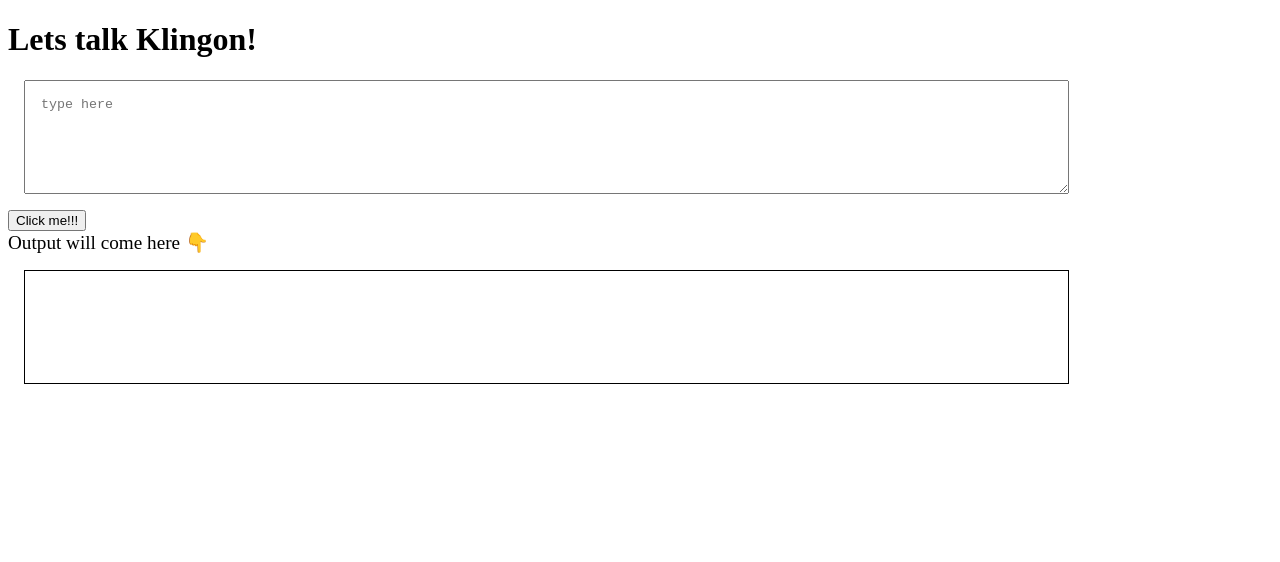
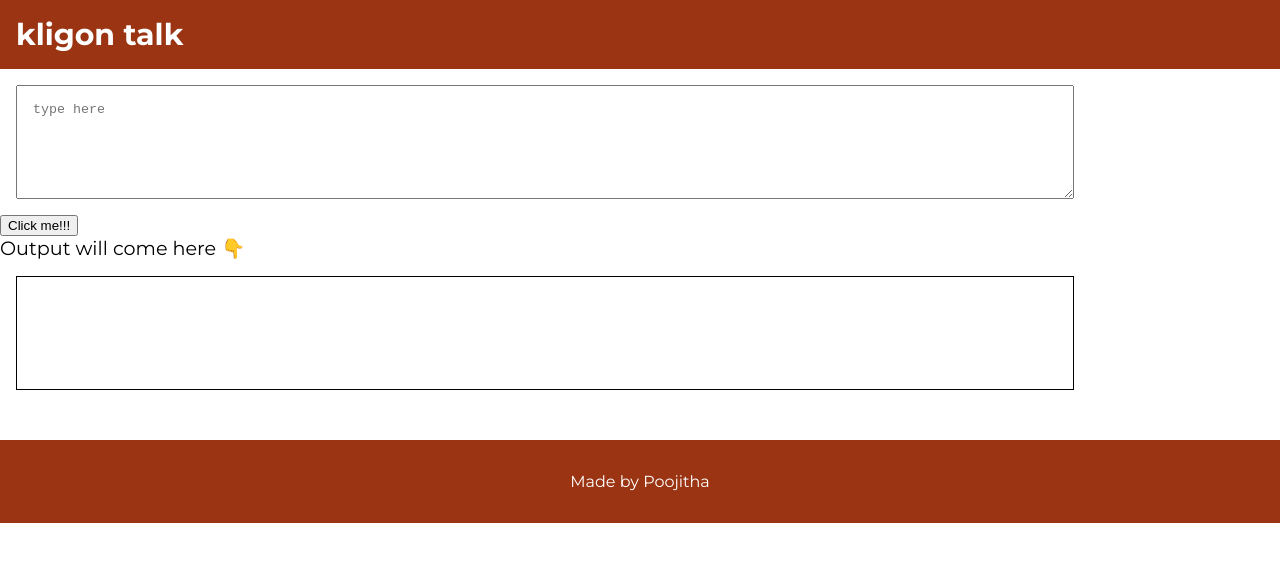
Before and after one commit to poojithaaprakash/Klingon-speak, a plain HTML site: page index.html in a window 1280 px wide. Drawn offline with Linux system fonts and the light colour scheme.

Commit message:
css added

```diff
--- a/index.html
+++ b/index.html
@@ -4,32 +4,25 @@
     <meta charset="UTF-8">
     <meta http-equiv="X-UA-Compatible" content="IE=edge">
     <meta name="viewport" content="width=device-width, initial-scale=1.0">
+    <link href="style.css" rel="stylesheet">
     <title>Klingon Talk</title>
-    <style>
-        textarea{
-            display: block;
-            height: 10vh;
-            width: 80%;
-            margin: 1rem;
-            padding: 1rem;
-        }
 
-        #output {
-            border: 1px solid black;
-            height: 10vh;
-            width: 80%;
-            margin: 1rem;
-            padding: 1rem;
-        }
-
-    </style>
  </head>
  <body>
-    <h1>Lets talk Klingon!</h1>
+   <nav class="navigation-container">
+      <div class="nav-brand">kligon talk</div>
+    </nav>
+
     <textarea id="txt-input" placeholder="type here"></textarea>
     <button id="btn-translate">Click me!!!</button>
     <div style="font-size: larger;"> Output will come here 👇</div>
     <div id="output"></div>
+
+
+
+    <footer>
+      Made by Poojitha
+    </footer>
     <script src="app.js" type="text/javascript"></script>
  </body>
  </html>
--- /dev/null
+++ b/style.css
@@ -0,0 +1,53 @@
+@import url("https://fonts.googleapis.com/css2?family=Montserrat:wght@400;700&display=swap");
+
+:root {
+  --primary-color: #9a3412;
+  --off-white: #f3f4f6;
+  --dark-gray: #6b7280;
+}
+
+body {
+  font-family: "Montserrat", sans-serif;
+  margin: 0px auto;
+  width: 100%;
+}
+
+
+
+#txt-input{
+    display: block;
+            height: 10vh;
+            width: 80%;
+            margin: 1rem;
+            padding: 1rem;
+}
+
+#output {
+    border: 1px solid black;
+    height: 10vh;
+    width: 80%;
+    margin: 1rem;
+    padding: 1rem;
+}
+
+#heading{
+    background-color: aquamarine;
+
+}
+
+.navigation-container {
+    background-color: var(--primary-color);
+    color: white;
+    padding: 1rem;
+    margin: 0;
+    font-size: 30px;
+    font-weight: bold;
+}
+
+footer {
+    background-color: var(--primary-color);
+    padding: 2rem 1rem;
+    text-align: center;
+    color: white;
+    margin-top: 50px;
+  }
```
